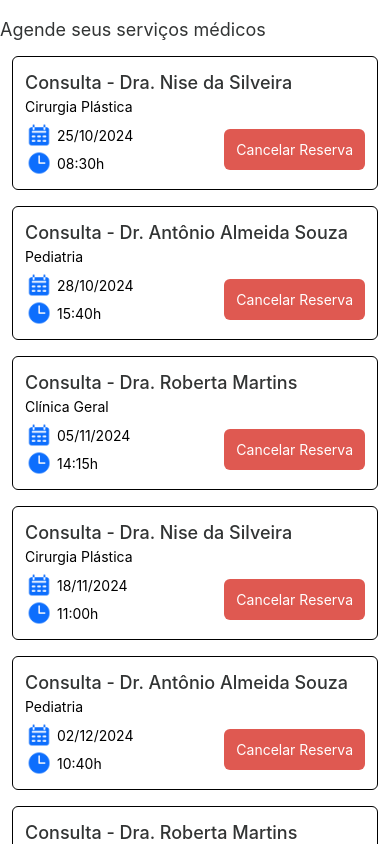
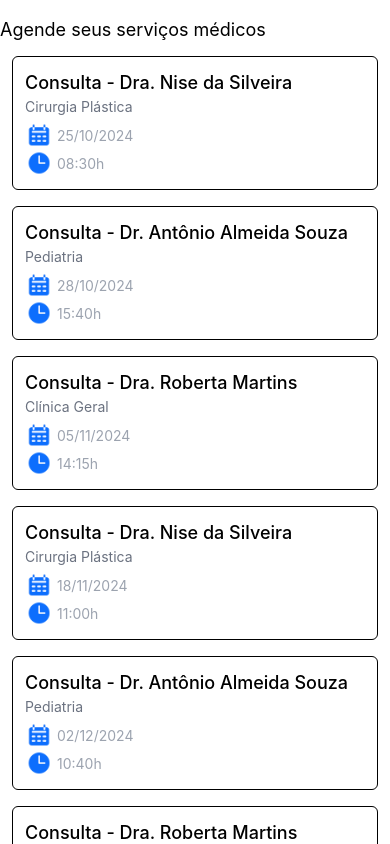
Before and after one commit to MateusJSouza/agendei, a React Native app: screen / in a window 390 px wide. Built offline with nearby package versions, Linux system fonts and the light colour scheme.

Commit message:
fix: removing extended colors

```diff
--- a/tailwind.config.js
+++ b/tailwind.config.js
@@ -1,22 +1,8 @@
 /** @type {import('tailwindcss').Config} */
 module.exports = {
-  content: [
-    "./App.{js,jsx,ts,tsx}",
-    "./src/**/*.{js,jsx,ts,tsx}",
-  ],
-  theme: {
-    extend: {
-      colors: {
-        blue: '#0D6EFD',
-        black: '#323434',
-        darkGray: '#717F7F',
-        gray: '#A0A0A0',
-        lightGray: '#E4E4E4',
-        white: '#FFFFFF',
-        offWhite: '#F1F5F4',
-        red: '#DF5951',
-      },
-    },
-  },
-  plugins: [],
+	content: ["./App.{js,jsx,ts,tsx}", "./src/**/*.{js,jsx,ts,tsx}"],
+	theme: {
+		extend: {},
+	},
+	plugins: [],
 };
```
